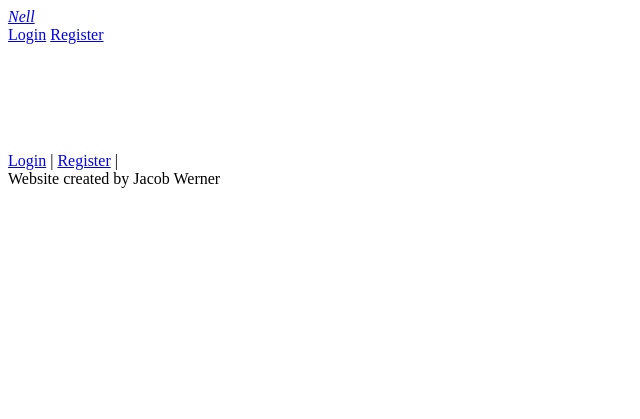
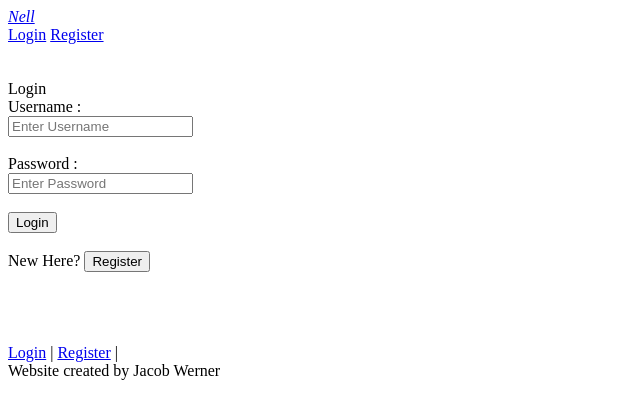
Before and after one commit to jacob-s-werner/NellPurrfection, a Flask app: template templates/auth/login.html in a window 1280 px wide. Shown: the top 419 px of the page, without its empty margins (0-640 px from the left). Run offline with Flask 2, Linux system fonts and the light colour scheme; the template is opened without the code that fills it, so the values that code supplies are empty.

Commit message:
Adds Login form to login.html.

```diff
--- a/templates/auth/login.html
+++ b/templates/auth/login.html
@@ -1,9 +1,23 @@
 {% extends 'base.html' %}
 
 {% block header %}
-{% block title %}  {% endblock %}
+{% block title %} Login {% endblock %}
 {% endblock %}
 
 {% block content %}
-
+<div class="container">
+    <form action="" method="post">
+    <label>Username : </label><br>
+    <input name="username" type="email" placeholder="Enter Username" required><br><br>
+    <label>Password : </label><br>
+    <input name="password" type="password" placeholder="Enter Password" required><br><br>
+    <input type="submit" value="Login"><br><br>
+    </form>
+</div>
+<div>
+    <form action="/new">
+    <label>New Here?</label>
+        <input value="Register" type="submit">
+    </form>
+</div>
 {% endblock %}
```
